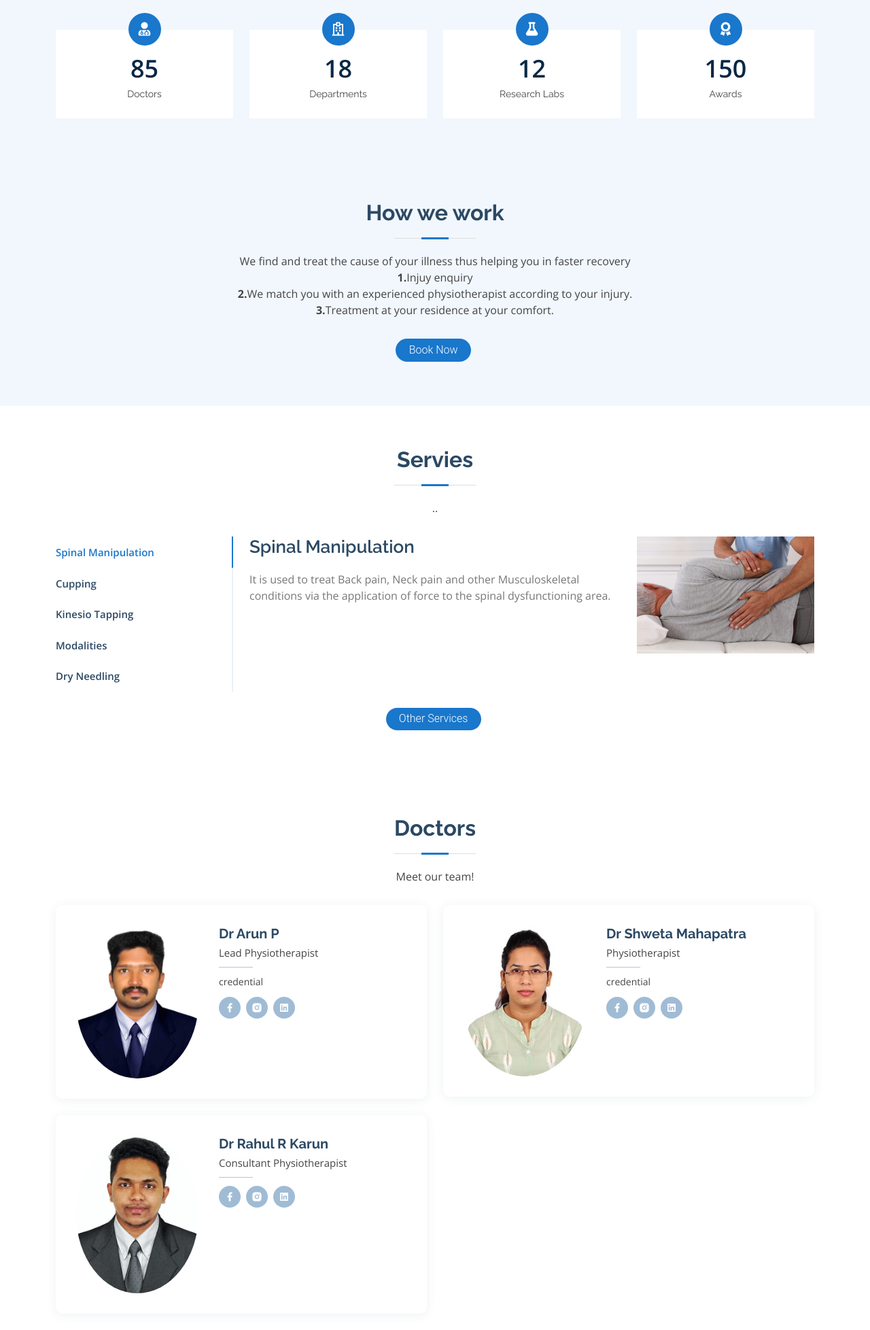
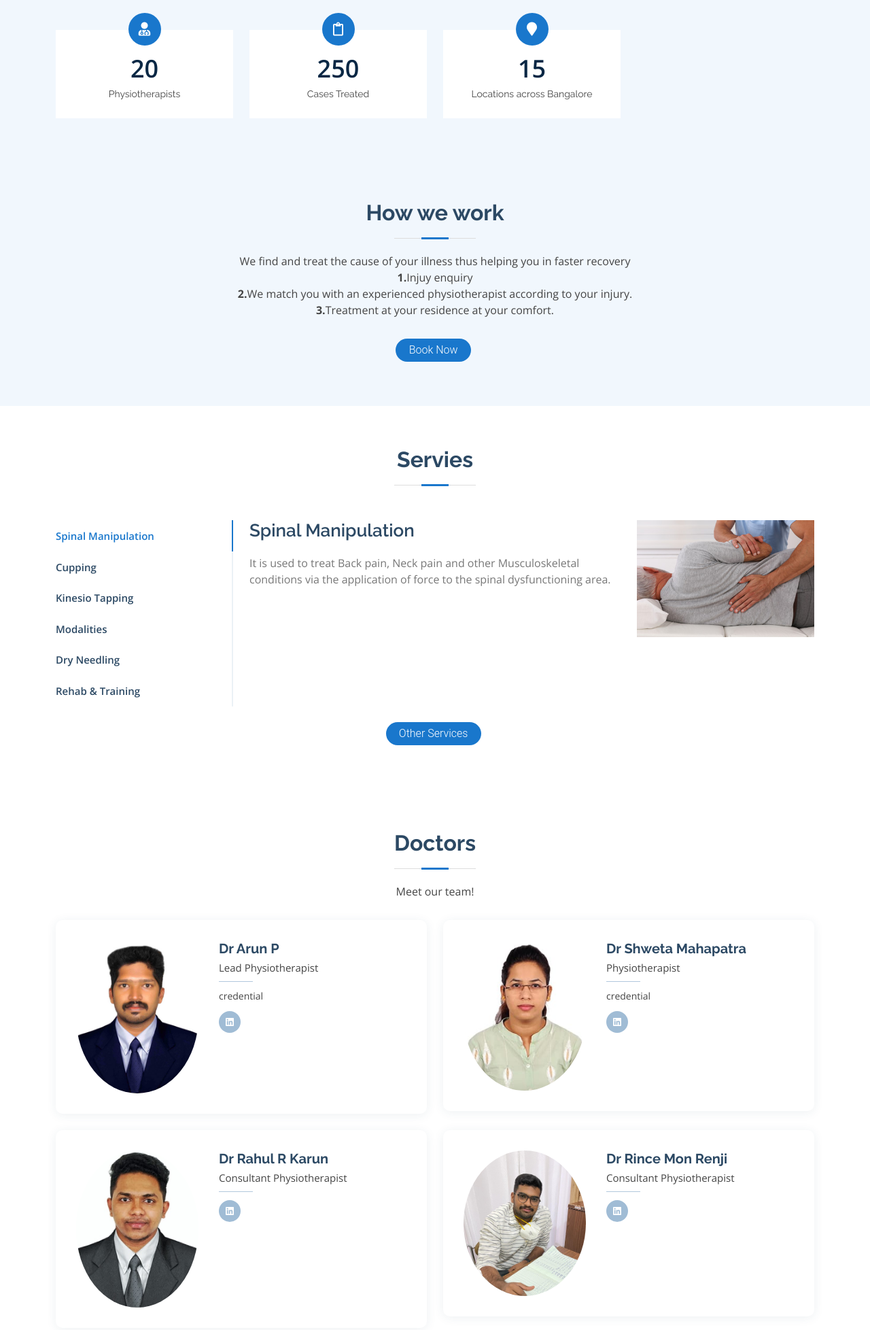
Before and after one commit to Karthik4785/CyberPhysioz, a plain HTML site: page index.html in a window 1280 px wide. Shown: the part 1000-2956 px from the top of the page at 68% size. Drawn offline with nearby package versions, Linux system fonts and the light colour scheme.

Commit message:
services added

```diff
--- a/index.html
+++ b/index.html
@@ -167,38 +167,30 @@
 
         <div class="row">
 
+
           <div class="col-lg-3 col-md-6">
             <div class="count-box">
               <i class="fas fa-user-md"></i>
-              <span data-purecounter-start="0" data-purecounter-end="85" data-purecounter-duration="1" class="purecounter"></span>
-              <p>Doctors</p>
+              <span data-purecounter-start="0" data-purecounter-end="20" data-purecounter-duration="1" class="purecounter"></span>
+              <p>Physiotherapists</p>
             </div>
           </div>
 
           <div class="col-lg-3 col-md-6 mt-5 mt-md-0">
             <div class="count-box">
-              <i class="far fa-hospital"></i>
-              <span data-purecounter-start="0" data-purecounter-end="18" data-purecounter-duration="1" class="purecounter"></span>
-              <p>Departments</p>
+              <i class="far fa-clipboard"></i>
+              <span data-purecounter-start="0" data-purecounter-end="250" data-purecounter-duration="1" class="purecounter"></span>
+              <p>Cases Treated</p>
             </div>
           </div>
 
           <div class="col-lg-3 col-md-6 mt-5 mt-lg-0">
             <div class="count-box">
-              <i class="fas fa-flask"></i>
-              <span data-purecounter-start="0" data-purecounter-end="12" data-purecounter-duration="1" class="purecounter"></span>
-              <p>Research Labs</p>
+              <i class="fas fa-map-marker"></i>
+              <span data-purecounter-start="0" data-purecounter-end="15" data-purecounter-duration="1" class="purecounter"></span>
+              <p>Locations across Bangalore</p>
             </div>
           </div>
-
-          <div class="col-lg-3 col-md-6 mt-5 mt-lg-0">
-            <div class="count-box">
-              <i class="fas fa-award"></i>
-              <span data-purecounter-start="0" data-purecounter-end="150" data-purecounter-duration="1" class="purecounter"></span>
-              <p>Awards</p>
-            </div>
-          </div>
-
         </div>
 
       </div>
@@ -224,7 +216,7 @@
 
         <div class="section-title">
           <h2>Servies</h2>
-          <p>..</p>
+          <p></p>
         </div>
 
         <div class="row gy-4">
@@ -244,6 +236,9 @@
               </li>
               <li class="nav-item">
                 <a class="nav-link" data-bs-toggle="tab" href="#tab-5">Dry Needling</a>
+              </li>
+              <li class="nav-item">
+                <a class="nav-link" data-bs-toggle="tab" href="#tab-6">Rehab & Training</a>
               </li>
             </ul>
           </div>
@@ -304,6 +299,17 @@
                   </div>
                 </div>
               </div>
+              <div class="tab-pane" id="tab-6">
+                <div class="row gy-4">
+                  <div class="col-lg-8 details order-2 order-lg-1">
+                    <h3>Rehab and Training</h3>
+                    <p>Services extending from Neuro Rehab,Sports Rehab,Post Operative Rehab,Diabetic Fitness Training,Fitness Training are also provided.</p>
+                  </div>
+                  <div class="col-lg-4 text-center order-1 order-lg-2">
+                    <img src="assets/img/gallery/rehab.jpg" alt="" class="img-fluid">
+                  </div>
+                </div>
+              </div>
             </div>
           </div>
 
@@ -332,8 +338,6 @@
                 <span>Lead Physiotherapist</span>
                 <p>credential</p>
                 <div class="social">
-                  <a href=""><i class="ri-facebook-fill"></i></a>
-                  <a href=""><i class="ri-instagram-fill"></i></a>
                   <a href=""> <i class="ri-linkedin-box-fill"></i> </a>
                 </div>
               </div>
@@ -348,8 +352,6 @@
                 <span>Physiotherapist</span>
                 <p>credential</p>
                 <div class="social">
-                  <a href=""><i class="ri-facebook-fill"></i></a>
-                  <a href=""><i class="ri-instagram-fill"></i></a>
                   <a href=""> <i class="ri-linkedin-box-fill"></i> </a>
                 </div>
               </div>
@@ -364,8 +366,20 @@
                 <span>Consultant Physiotherapist</span>
                 <p></p>
                 <div class="social">
-                  <a href=""><i class="ri-facebook-fill"></i></a>
-                  <a href=""><i class="ri-instagram-fill"></i></a>
+                  <a href="https://www.linkedin.com/in/rahul-r-karun"> <i class="ri-linkedin-box-fill"></i> </a>
+                </div>
+              </div>
+            </div>
+          </div>
+
+          <div class="col-lg-6 mt-4">
+            <div class="member d-flex align-items-start">
+              <div class="pic"><img src="assets/img/Doctors/rince.jpeg" class="img-fluid" alt=""></div>
+              <div class="member-info">
+                <h4>Dr Rince Mon Renji</h4>
+                <span>Consultant Physiotherapist</span>
+                <p></p>
+                <div class="social">
                   <a href=""> <i class="ri-linkedin-box-fill"></i> </a>
                 </div>
               </div>
```
Also changed, not shown: services.html (+0 -7 lines), assets/img/Doctors/rince.jpeg (added), assets/img/gallery/rehab.jpg (added).
